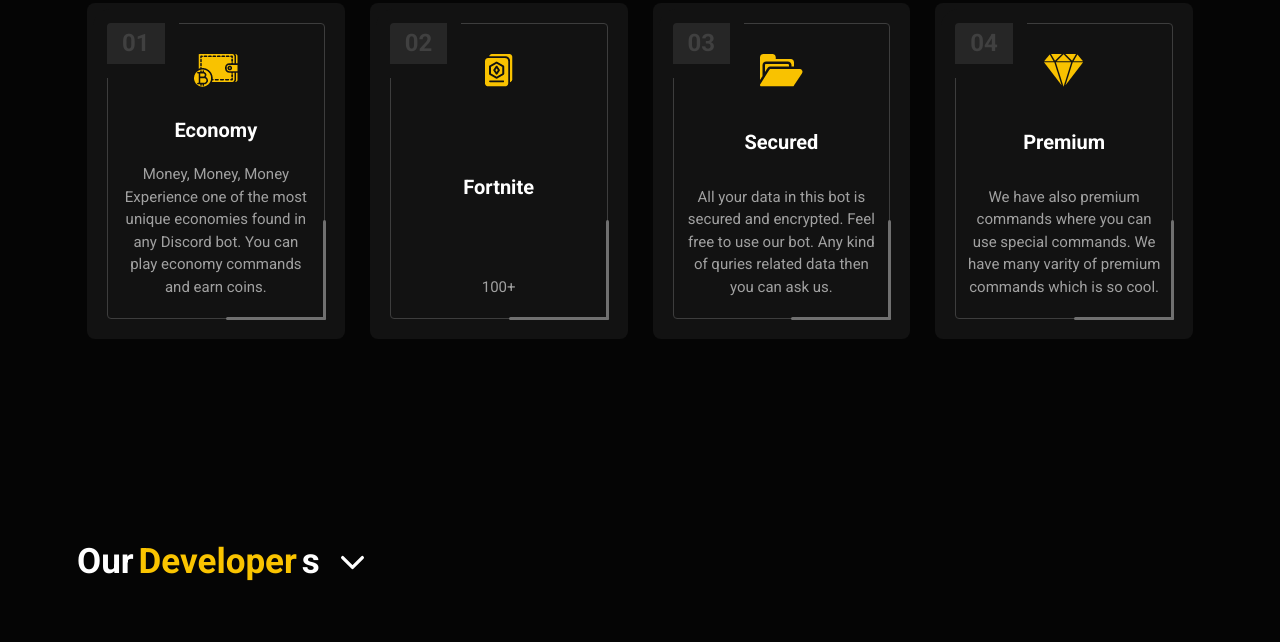
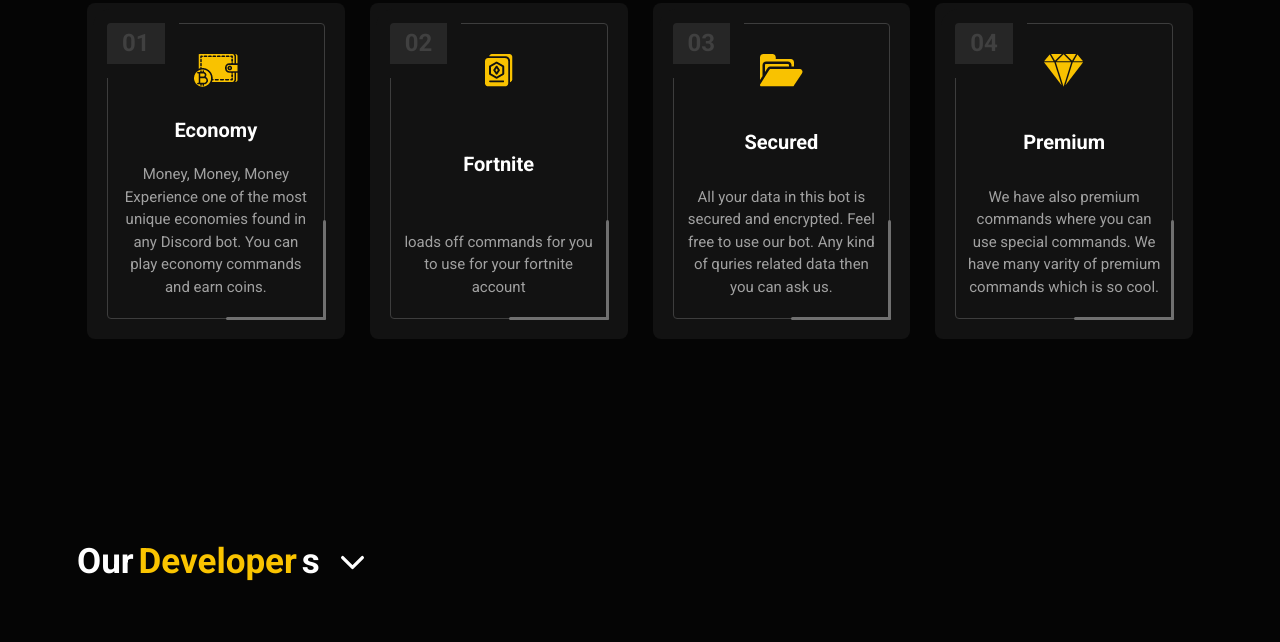
Before and after one commit to solofox693/cassie-webmain, a plain HTML site: page index.html in a window 1280 px wide. Shown: the part 1054-1696 px from the top of the page. Drawn offline with nearby package versions, Linux system fonts and the light colour scheme.

Commit message:
Update index.html

```diff
--- a/index.html
+++ b/index.html
@@ -173,8 +173,7 @@
                 <h3 class="h3 about-card-title">Fortnite</h3>
 
                 <p class="about-card-text">
-
-100+
+loads off commands for you to use for your fortnite account
                 </p>
 
               </div>
```
